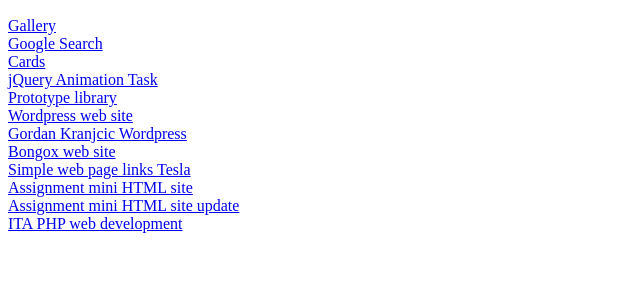
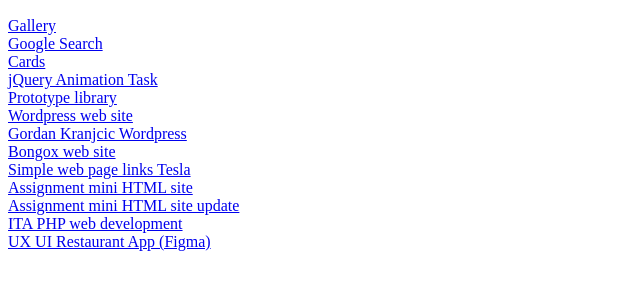
Before and after one commit to Gogson77/gordankranjcic, a plain HTML site: page index.html in a window 1280 px wide. Shown: the part 50-340 px from the top of the page, without its empty margins (0-640 px from the left). Drawn offline with Linux system fonts and the light colour scheme.

Commit message:
UX UI Restaurant App (Figma)

```diff
--- a/index.html
+++ b/index.html
@@ -22,6 +22,7 @@
     <a href="https://gogson77.github.io/front-end-development/html-css-fundamentals/assignment-mini-html-site/" target="_blank">Assignment mini HTML site</a><br>
     <a href="https://gogson77.github.io/front-end-development/html-css-fundamentals/assignment-mini-html-site-update/" target="_blank">Assignment mini HTML site update</a><br>
     <a href="http://35.210.5.50/" target="_blank">ITA PHP web development</a><br>
+    <a href="https://www.figma.com/file/WLts2z9PhESiuu7PoazR1G/Restaurant-app?node-id=2%3A5&t=6Ne3vEO1jdOzemPZ-1" target="_blank">UX UI Restaurant App (Figma)</a><br>
 </body>
 
 </html>
```
